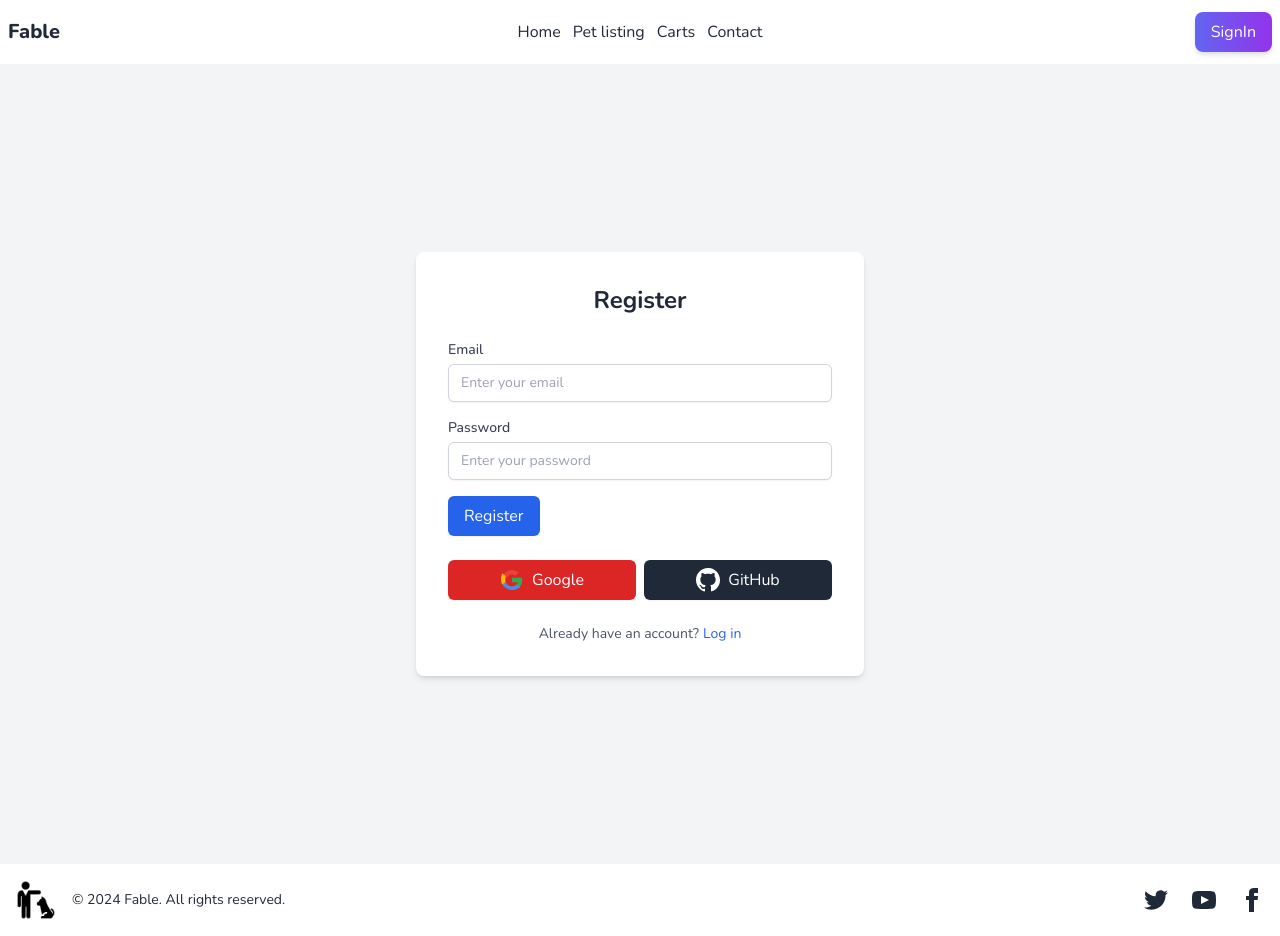
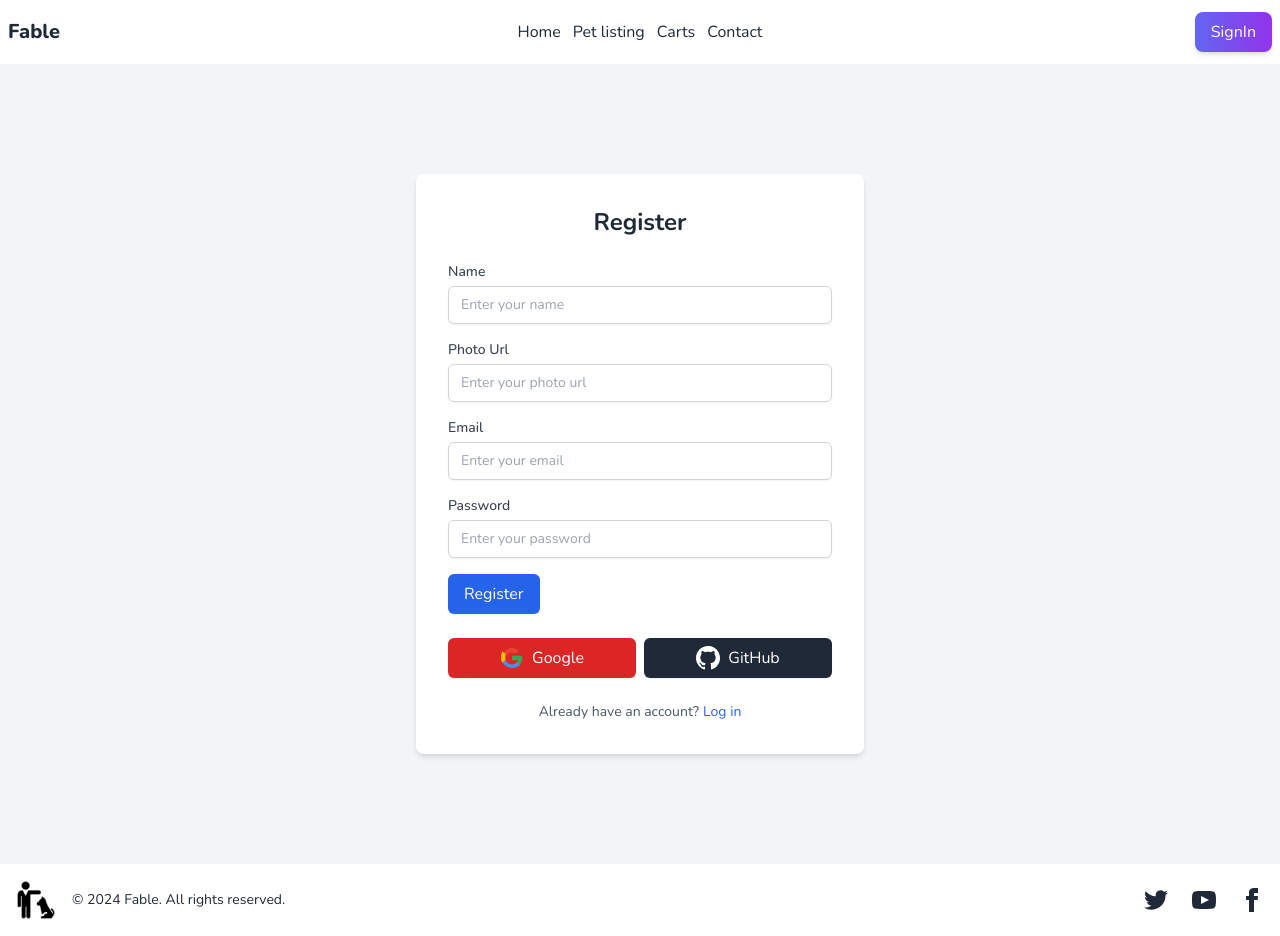
Before and after one commit to kader009/pet-ecommerce, a React (Vite) app: page /register in a window 1280 px wide. Built offline with nearby package versions, Linux system fonts and the light colour scheme; no server answers.

Commit message:
cart page added

```diff
--- a/src/Shared/Navbar.jsx
+++ b/src/Shared/Navbar.jsx
@@ -1,5 +1,6 @@
 import { Link } from 'react-router-dom';
 import useAuth from '../Hook/useAuth';
+import { CiShoppingCart } from "react-icons/ci";
 
 const Navbar = () => {
   const {user} = useAuth()
@@ -37,7 +38,7 @@ const Navbar = () => {
               <Link to="/pet-listing">Pet listing</Link>
             </li>
             <li>
-              <Link to="/cart">Carts</Link>
+              <Link to="/cart">Carts </Link>
             </li>
             <li>
               <a href="#contact">Contact</a>
@@ -60,7 +61,7 @@ const Navbar = () => {
             <Link to="/pet-listing">Pet listing</Link>
           </li>
           <li>
-            <Link to="/cart">Carts</Link>
+            <Link to="/cart">Carts </Link>
           </li>
           <li>
             <a href="#contact">Contact</a>
--- a/src/pages/Account/Register.jsx
+++ b/src/pages/Account/Register.jsx
@@ -9,8 +9,11 @@ const Register = () => {
     const form = e.target;
     const email = form.email.value;
     const password = form.password.value;
+    const name = form.name.value;
+    const photo = form.photo.value;
     createUser(email, password);
-    console.log(email, password);
+    const userInfo = { name, photo, email, password };
+    console.log(userInfo);
   };
 
   const googleLog = () => {
@@ -26,6 +29,38 @@ const Register = () => {
       <div className="w-full max-w-md bg-white rounded-lg shadow-md p-8">
         <h2 className="text-2xl font-bold mb-6 text-center">Register</h2>
         <form onSubmit={handleRegister}>
+          <div className="mb-4">
+            <label
+              htmlFor="name"
+              className="block text-sm font-medium text-gray-700"
+            >
+              Name
+            </label>
+            <input
+              type="Name"
+              id="name"
+              name="Name"
+              className="mt-1 block w-full px-3 py-2 border border-gray-300 rounded-md shadow-sm focus:outline-none focus:ring-indigo-500 focus:border-indigo-500 sm:text-sm"
+              placeholder="Enter your name"
+              required
+            />
+          </div>
+          <div className="mb-4">
+            <label
+              htmlFor="email"
+              className="block text-sm font-medium text-gray-700"
+            >
+              Photo Url
+            </label>
+            <input
+              type="photo"
+              id="photo"
+              name="photo"
+              className="mt-1 block w-full px-3 py-2 border border-gray-300 rounded-md shadow-sm focus:outline-none focus:ring-indigo-500 focus:border-indigo-500 sm:text-sm"
+              placeholder="Enter your photo url"
+              required
+            />
+          </div>
           <div className="mb-4">
             <label
               htmlFor="email"
--- /dev/null
+++ b/src/pages/Cart.jsx
@@ -0,0 +1,10 @@
+
+const Cart = () => {
+  return (
+    <div>
+      <h1>card</h1>
+    </div>
+  );
+};
+
+export default Cart;
--- a/src/router/router.jsx
+++ b/src/router/router.jsx
@@ -6,6 +6,7 @@ import Register from '../pages/Account/Register';
 import PetListing from '../pages/PetListing';
 import PetDetails from '../pages/PetDetails';
 import ErrorPage from '../components/ErrorPage';
+import Cart from '../pages/Cart';
 
 const router = createBrowserRouter([
   {
@@ -28,6 +29,10 @@ const router = createBrowserRouter([
           fetch(`http://localhost:5000/petlist/${params.id}`),
       },
       {
+        path: '/cart',
+        element: <Cart />,
+      },
+      {
         path: '/login',
         element: <Login />,
       },
```
